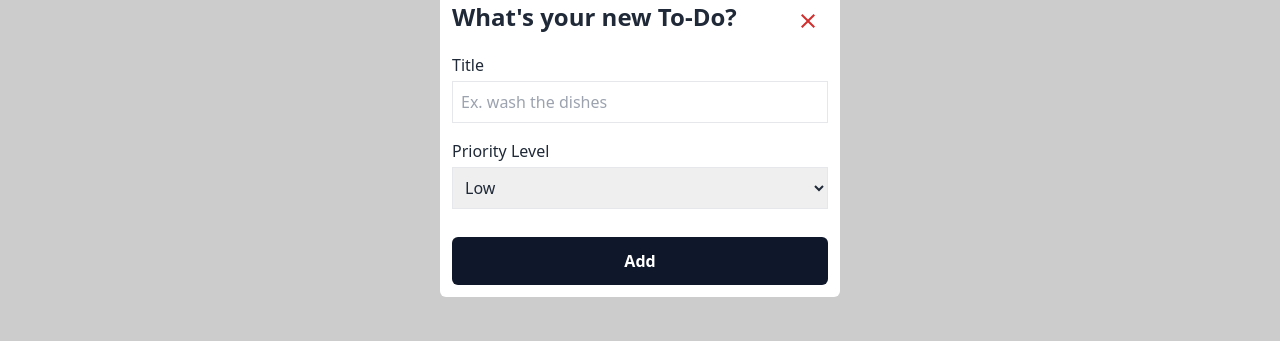
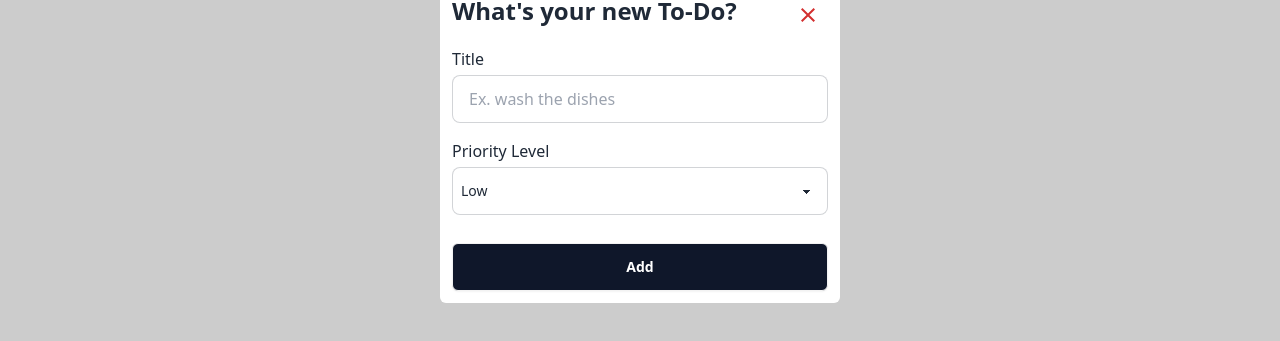
Before and after one commit to adriandotdev/nextjs-todo-app, a Next.js app: page /todo/list in a window 1280 px wide. Both pictures are taken after a click on the button 860 px from the left and 104 px from the top of the page. Shown: the part 257-598 px from the top of the page. Built offline with nearby package versions, Linux system fonts and the light colour scheme; no server answers.

Commit message:
development: INTEGRATED daisyui to modals
These modals are AddTodoModal, UpdateTodoModal, and ConfirmationModal
components.

```diff
--- a/components/AddTodoModal.jsx
+++ b/components/AddTodoModal.jsx
@@ -151,10 +151,8 @@ const AddTodoModal = ({ setModal, setTodos }) => {
 									message: "Title must be maximum of 8 characters",
 								},
 							})}
-							className={`p-2 border ${
-								errors.title?.message
-									? "border-red-500 outline-red-500"
-									: "border outline-black"
+							className={`input input-bordered ${
+								errors.title?.message ? "input-error" : "input input-bordered"
 							}`}
 							type="text"
 							name="title"
@@ -175,7 +173,7 @@ const AddTodoModal = ({ setModal, setTodos }) => {
 
 						<select
 							{...register("priority", { required: true })}
-							className="border p-2"
+							className="select select-bordered p-2"
 							name="priority"
 							id="priority"
 						>
@@ -187,7 +185,7 @@ const AddTodoModal = ({ setModal, setTodos }) => {
 
 					<button
 						disabled={isSubmitting}
-						className="font-bold bg-slate-900 text-white p-3 mt-3 cursor-pointer hover:bg-slate-800 transition-all active:scale-110 active:bg-slate-600 rounded-md"
+						className="btn font-bold bg-slate-900 text-white p-3 mt-3 cursor-pointer hover:bg-slate-800 transition-all active:scale-110 active:bg-slate-600 rounded-md"
 					>
 						{isSubmitting ? <CircularProgress size={"1em"} /> : "Add"}
 					</button>
--- a/components/ConfirmationModal.jsx
+++ b/components/ConfirmationModal.jsx
@@ -1,5 +1,3 @@
-import axios from "axios";
-import { useRouter } from "next/navigation";
 import React from "react";
 import CircularProgress from "@mui/material/CircularProgress";
 
@@ -9,8 +7,6 @@ const ConfirmationModal = ({
 	event,
 	isConfirmationProgress,
 }) => {
-	const router = useRouter();
-
 	const CloseModal = () => {
 		setConfirmationModal({
 			...confirmationModal,
@@ -43,7 +39,8 @@ const ConfirmationModal = ({
 				</h1>
 				<div className="self-end flex">
 					<button
-						className="bg-red-500 p-2 rounded-md text-white border hover:bg-red-700 transition-all mr-3 w-full min-w-[9rem]"
+						disabled={isConfirmationProgress}
+						className="btn-md font-bold bg-red-500 p-2 rounded-md text-white border hover:bg-red-700 transition-all mr-3 w-full min-w-[9rem] disabled:bg-gray-300"
 						onClick={event}
 					>
 						{isConfirmationProgress ? (
@@ -53,7 +50,7 @@ const ConfirmationModal = ({
 						)}
 					</button>
 					<button
-						className="border-slate-100 p-2 rounded-md text-slate-950 border  transition-all"
+						className="btn border-slate-100 p-2 rounded-md text-slate-950 border  transition-all"
 						onClick={CloseModal}
 					>
 						Cancel
--- a/components/TodoNavigation.jsx
+++ b/components/TodoNavigation.jsx
@@ -102,8 +102,8 @@ const TodoNavigation = () => {
 	}, []);
 	return (
 		<>
-			<div className="flex justify-between items-center px-5 py-3">
-				<h1 className="font-bold text-orange-300">{user.name}</h1>
+			<div className="navbar px-5">
+				<h1 className="font-bold text-orange-300 flex-1">{user.name}</h1>
 				<ul className="text-white flex gap-5 justify-end items-center">
 					<li className="font-bold">
 						<Link href="/todo/list">To-Dos</Link>
--- a/components/UpdateTodoModal.jsx
+++ b/components/UpdateTodoModal.jsx
@@ -160,10 +160,8 @@ const UpdateTodoModal = ({ setModal, setTodos, todoToUpdate }) => {
 									message: "Title must be maximum of 8 characters",
 								},
 							})}
-							className={`p-2 border ${
-								errors.title?.message
-									? "border-red-500 outline-red-500"
-									: "border outline-black"
+							className={`input input-bordered ${
+								errors.title?.message ? "input-error" : "input-bordered"
 							}`}
 							type="text"
 							name="title"
@@ -184,7 +182,7 @@ const UpdateTodoModal = ({ setModal, setTodos, todoToUpdate }) => {
 
 						<select
 							{...register("priority", { required: true })}
-							className="border p-2"
+							className="select select-bordered p-2"
 							name="priority"
 							id="priority"
 						>
@@ -196,7 +194,7 @@ const UpdateTodoModal = ({ setModal, setTodos, todoToUpdate }) => {
 
 					<button
 						disabled={isSubmitting}
-						className="font-bold bg-slate-900 text-white p-3 mt-3 cursor-pointer hover:bg-slate-800 transition-all active:scale-110 active:bg-slate-600 rounded-md"
+						className="btn font-bold bg-slate-900 text-white p-3 mt-3 cursor-pointer hover:bg-slate-800 transition-all active:scale-110 active:bg-slate-600 rounded-md"
 					>
 						{isSubmitting ? <CircularProgress size={"1em"} /> : "Update"}
 					</button>
```
